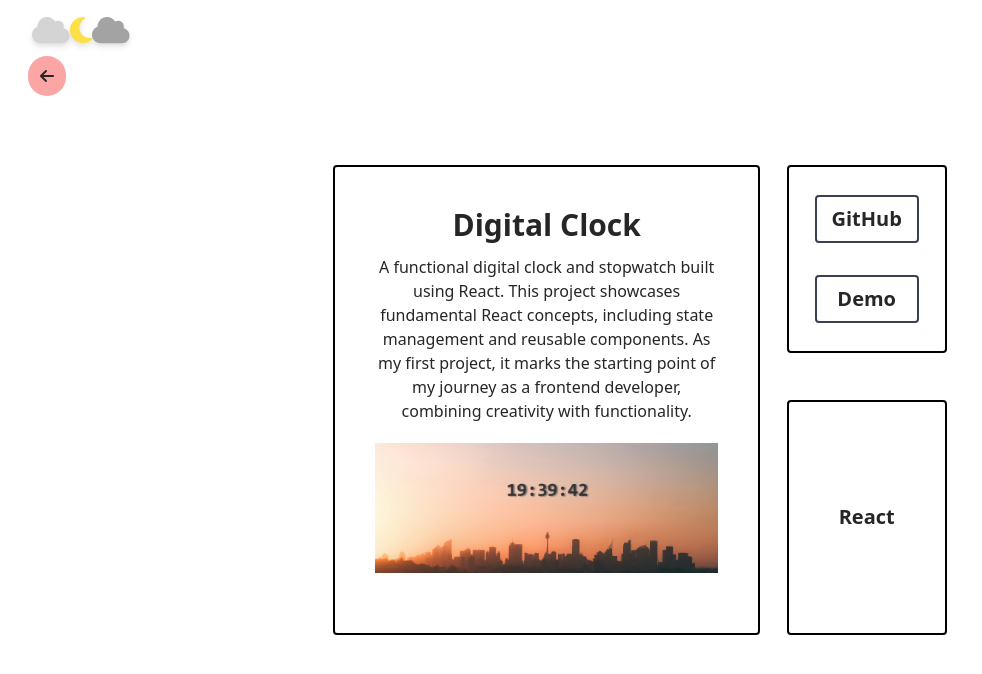
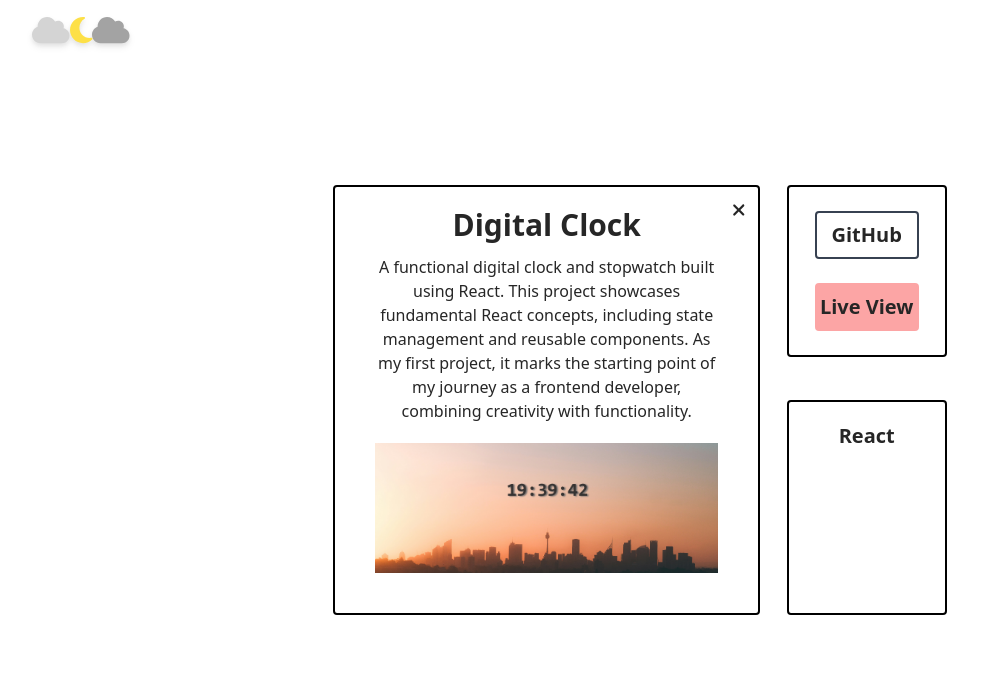
Before and after one commit to zahraRostami1999/portfolio, a React (Vite) app in the folder portfolio/: page /project/1 in a window 1280 px wide. Shown: the top 674 px of the page, without its empty margins (0-982 px from the left). Built offline with nearby package versions, Linux system fonts and the light colour scheme.

Commit message:
edit SingleProject: change back to projects btn location into div

```diff
--- a/portfolio/src/pages/SingleProjectPage.jsx
+++ b/portfolio/src/pages/SingleProjectPage.jsx
@@ -1,7 +1,7 @@
 import { Projects } from "../data/projects";
 import { Link, useParams } from 'react-router-dom';
 import { FontAwesomeIcon } from '@fortawesome/react-fontawesome';
-import { faArrowLeft } from '@fortawesome/free-solid-svg-icons';
+import { faXmark, faArrowLeft } from '@fortawesome/free-solid-svg-icons';
 
 
 const SingleProjectPage = () => {
@@ -11,18 +11,21 @@ const SingleProjectPage = () => {
     return (
         <>
             <div className="w-full min-h-screen flex justify-center items-center flex-row text-neutral-800 ">
-                <div className="lg:w-1/2 md:w-5/6 flex justify-around lg:flex-row md:flex-row sm:flex-wrap flex-wrap py-5">
-                    <div className="lg:w-2/3 sm:w-5/6 w-5/6 md:w-2/3 sm:5/6 border-2 border-black lg:py-10 text-center lg:px-10 px-1 rounded my-5 md:my-0 lg:my-0">
+                <div className="lg:w-1/2 md:w-5/6 flex justify-around lg:flex-row md:flex-row sm:flex-wrap flex-wrap">
+                    <div className="relative lg:w-2/3 sm:w-5/6 w-5/6 md:w-2/3 sm:5/6 border-2 border-black text-center lg:py-5 py-3 sm:py-5 lg:px-10 px-1 rounded my-5 md:my-0 lg:my-0">
                         <h1 className="font-bold lg:text-3xl md:text-2xl sm:text-xl text-lg  mb-3">{ProjectInfo.title}</h1>
                         <p className="lg:text-base md:text-base sm:text-sm text-xs">{ProjectInfo.description}</p>
                         <img className="my-5" src={ProjectInfo.img} alt="" />
+                        <div className="absolute top-2 right-3 rounded-full lg:text-lg md:text-base sm:text-sm text-sm">
+                            <Link to="https://zahra-rostami.ir/project"><FontAwesomeIcon icon={faXmark} /></Link>
+                        </div>
                     </div>
                     <div className="lg:w-1/4 md:w-1/4 sm:w-5/6 w-5/6 flex lg:flex-col md:flex-col sm:flex-row flex-row justify-between lg:text-xl md:text-base sm:text-sm text-sm">
                         <div className="flex flex-wrap lg:w-full md:w-full w-1/2 justify-around items-center border-2 border-black rounded lg:h-2/5 md:h-2/5 py-3 mr-2 md:mr-0 lg:mr-0">
                             <button className="border-2 lg:w-2/3 md:w-2/3 w-11/12 lg:py-2 py-1 border-gray-700 font-bold mb-2 md:mb-0 lg:mb-0 rounded"><Link to={ProjectInfo.githubLink}>GitHub</Link></button>
-                            <button className="border-2 lg:w-2/3 md:w-2/3 w-11/12 lg:py-2 py-1 border-gray-700 font-bold  rounded"><Link to={ProjectInfo.demoLink}>Demo</Link></button>
+                            <button className="border-2 lg:w-2/3 md:w-2/3 w-11/12 lg:py-2 py-1 border-red-300 bg-red-300 font-bold  rounded"><Link to={ProjectInfo.demoLink}>Live View</Link></button>
                         </div>
-                        <div className="border-2 border-black lg:h-1/2 md:h-1/2 lg:w-full md:w-full w-1/2 flex justify-center items-center rounded font-semibold">
+                        <div className="border-2 border-black lg:h-1/2 md:h-1/2 lg:w-full md:w-full w-1/2 flex justify-center items-start rounded font-semibold">
                             <ul>
                                 {ProjectInfo.technologies.map(tech => (
                                     <li className="lg:my-5 md:my-5" key={tech}>{tech}</li>
@@ -31,9 +34,6 @@ const SingleProjectPage = () => {
                         </div>
                     </div>
                 </div>
-                <div className="absolute top-14 left-7  bg-red-300 rounded-full px-3 py-2">
-                    <Link to="https://zahra-rostami.ir/project"><FontAwesomeIcon icon={faArrowLeft} /></Link>
-                </div>
             </div>
         </>
     );
```
